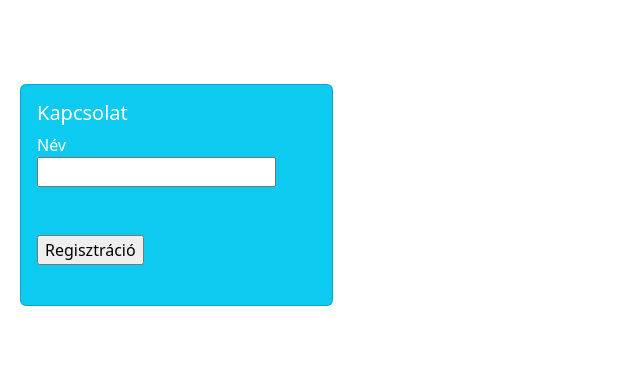
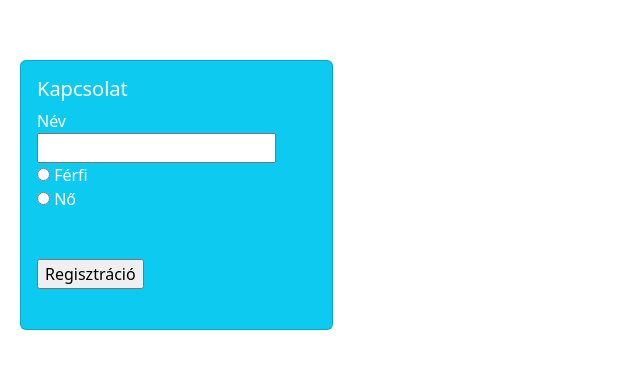
Before and after one commit to MasterfieldProject/MFREACT_26031, a React (Vite) app in the folder exercises/: page / in a window 1280 px wide. Shown: the part 205-574 px from the top of the page, without its empty margins (0-640 px from the left). Built offline with nearby package versions, Linux system fonts and the light colour scheme.

Commit message:
Add gender selection with validation to form submission

```diff
--- a/exercises/src/Exercise10.jsx
+++ b/exercises/src/Exercise10.jsx
@@ -25,6 +25,10 @@ export default function Form() {
             return;
         }
 
+        if (formData.gender === '') {
+            setFormData({ ...formData, errormsg: 'Kötelező a nem kiválasztása!' });
+            return;
+        }
     };
 
     const handleChangeName = (e) => {
@@ -32,6 +36,8 @@ export default function Form() {
             setFormData({ ...formData, name: e.target.value });
         }
     }
+
+    let handleChange = e => setFormData({ ...formData, [e.target.name]: e.target.value });
 
     return <form method="post" onSubmit={handleSubmit}>
         <Card style={{ margin: '20px', width: '100%' }} bg="info" text="white">
@@ -42,6 +48,9 @@ export default function Form() {
                     <input type="text" name="name" value={formData.name} onChange={handleChangeName} maxLength="25" />
                 </label>
                 <br />
+                <input type="radio" name="gender" value='male' onChange={handleChange} /> Férfi<br />
+                <input type="radio" name="gender" value='female' onChange={handleChange} /> Nő<br />
+
                 <br />
                 <br />
                 <input type='submit' value='Regisztráció' />
```
